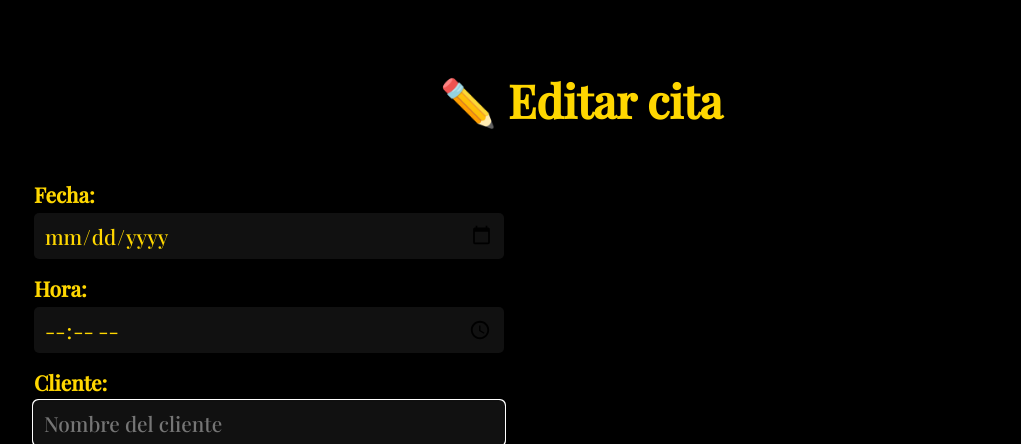
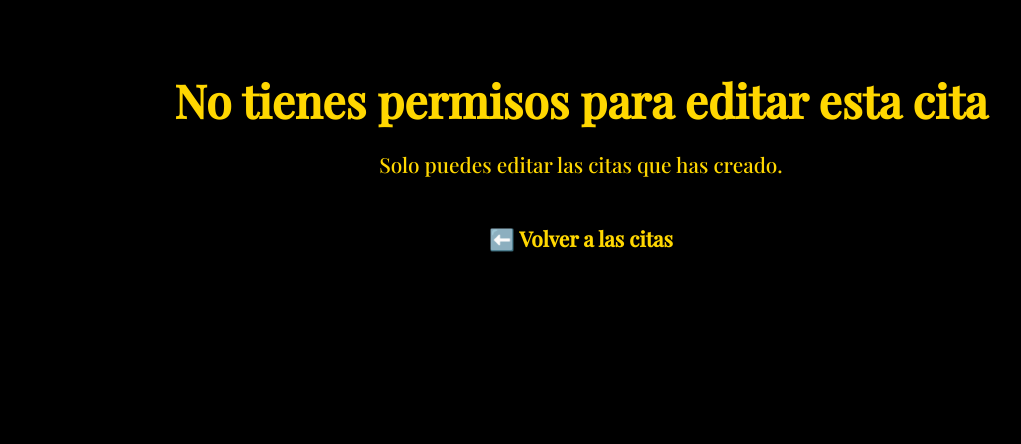
Before and after one commit to phoenixgabba/Agenda-Citas, a Flask app: template templates/editar_cita.html in a window 1280 px wide. Shown: the top 444 px of the page, without its empty margins (59-1080 px from the left). After the commit the page ends 252 px from the top, so only its background shows below. Run offline with Flask 3, Linux system fonts and the light colour scheme; the template is opened without the code that fills it, so the values that code supplies are empty; the visitor is signed in with stand-in values (Sample User, id 1).

Commit message:
editar_cita.html

```diff
--- a/templates/editar_cita.html
+++ b/templates/editar_cita.html
@@ -70,6 +70,8 @@
     </style>
 </head>
 <body>
+    {% if session['user'] %}
+        {% if cita.user == session['user'] %}
             <h1>✏️ Editar cita</h1>
             <form method="POST">
                 <label for="fecha">Fecha:</label>
@@ -99,7 +101,14 @@
             <form method="POST" action="{{ url_for('eliminar', index=index) }}">
                 <button type="submit" class="delete-button" onclick="return confirm('¿Estás seguro de que quieres eliminar esta cita?');">🗑️ Eliminar cita</button>
             </form>
-
+        {% else %}
+            <h1>No tienes permisos para editar esta cita</h1>
+            <p>Solo puedes editar las citas que has creado.</p>
+        {% endif %}
+    {% else %}
+        <h1>No estás autenticado</h1>
+        <p>Por favor, <a href="/login">inicia sesión</a> para editar la cita.</p>
+    {% endif %}
     <a href="/">⬅️ Volver a las citas</a>
 </body>
 </html>
```
Lines whose indentation alone changed are shown as unchanged.
